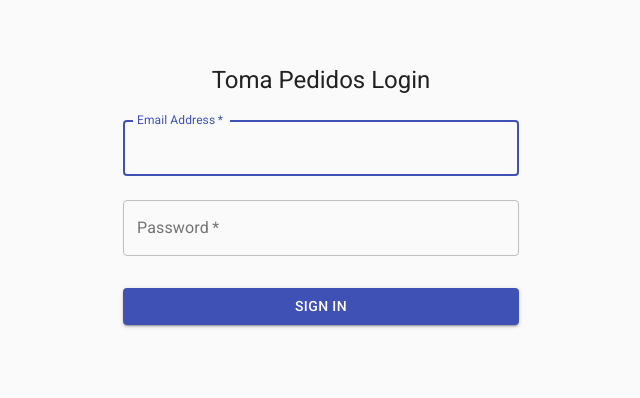
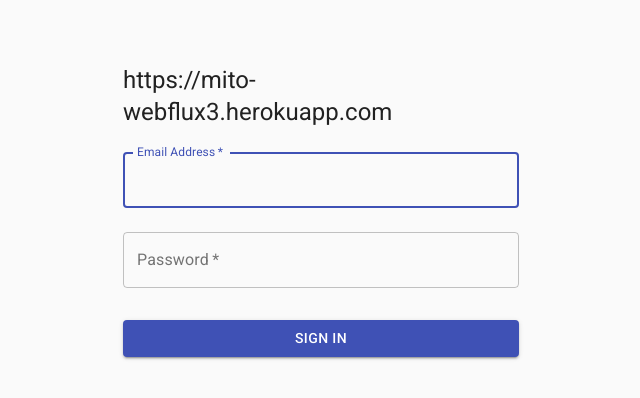
Before and after one commit to Joseduardo25/tomapedidos, a React (Create React App) app: page /login in a window 1280 px wide. Shown: the top 398 px of the page, without its empty margins (319-959 px from the left). Built offline with nearby package versions, Linux system fonts and the light colour scheme.

Commit message:
usando variables de entorno y consumiendo API

```diff
--- a/src/pages/login/index.jsx
+++ b/src/pages/login/index.jsx
@@ -31,7 +31,7 @@ function Login() {
       <CssBaseline />
       <div className={classes.paper}>
         <Typography component="h1" variant="h5">
-          Toma Pedidos Login
+          {process.env.REACT_APP_URL_API}
         </Typography>
         <form onSubmit={handleSubmit(onSubmit)} className={classes.form} noValidate>
           <TextField
```
Also changed, not shown: 1 other file (tests, documents, lock files or other folders).
